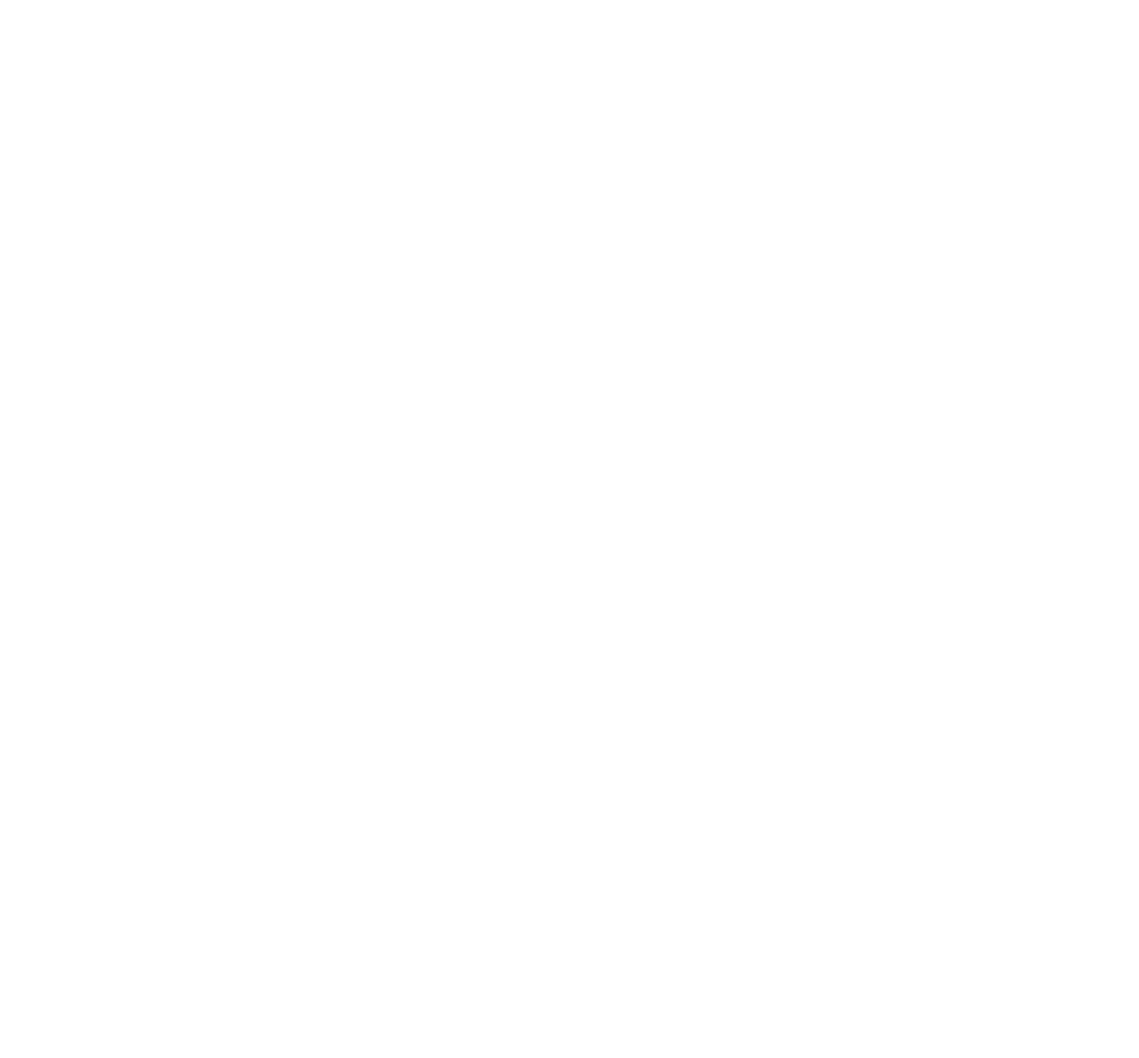
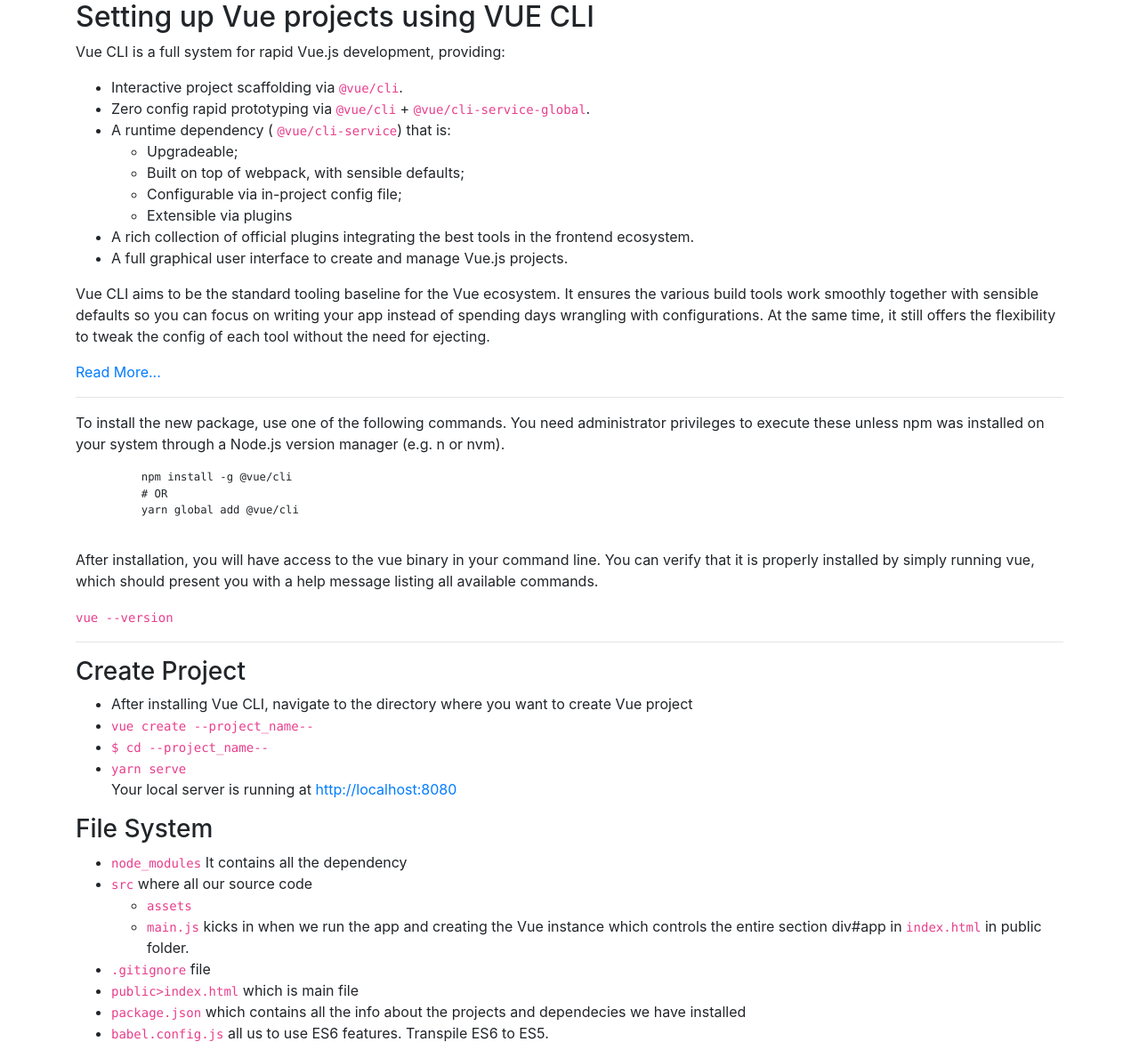
Before and after one commit to aakritsubedi/learning-vuejs, a Vue app: page /vue-cli/intro in a window 1280 px wide. Shown: the whole page at 89% size. Before the commit the page ends 800 px from the top, so only its background shows below. Built offline with nearby package versions, Linux system fonts and the light colour scheme.

Commit message:
VueCLI: Creating project and understanding folder strucuture

```diff
--- a/src/router/index.js
+++ b/src/router/index.js
@@ -13,6 +13,7 @@
 import BoxingGame from "@/views/8Game.vue";
 import Components from "@/views/10Components.vue";
 import Refs from "@/views/11Refs.vue";
+import VueCLI from "@/views/12VueCLI.vue";
 
 Vue.use(Router);
 
@@ -75,6 +76,11 @@
     path: "/intermediate/refs",
     name: "Refs",
     component: Refs
+  },
+  {
+    path: "/vue-cli/intro",
+    name: "VueCLI",
+    component: VueCLI
   }
 ];
 
--- /dev/null
+++ b/src/views/12VueCLI.vue
@@ -0,0 +1,74 @@
+<template>
+  <div class="container">
+    <h2>Setting up Vue projects using VUE CLI</h2>
+    <p>Vue CLI is a full system for rapid Vue.js development, providing:</p>
+    <ul>
+      <li>
+        Interactive project scaffolding via
+        <code>@vue/cli</code>.
+      </li>
+      <li>
+        Zero config rapid prototyping via
+        <code>@vue/cli</code> +
+        <code>@vue/cli-service-global</code>.
+      </li>
+      <li>
+        A runtime dependency (
+        <code>@vue/cli-service</code>) that is:
+        <ul>
+          <li>Upgradeable;</li>
+          <li>Built on top of webpack, with sensible defaults;</li>
+          <li>Configurable via in-project config file;</li>
+          <li>Extensible via plugins</li>
+        </ul>
+      </li>
+      <li>A rich collection of official plugins integrating the best tools in the frontend ecosystem.</li>
+      <li>A full graphical user interface to create and manage Vue.js projects.</li>
+    </ul>
+    <p>Vue CLI aims to be the standard tooling baseline for the Vue ecosystem. It ensures the various build tools work smoothly together with sensible defaults so you can focus on writing your app instead of spending days wrangling with configurations. At the same time, it still offers the flexibility to tweak the config of each tool without the need for ejecting.</p>
+    <a href="https://cli.vuejs.org/" target="_blank">Read More...</a>
+    <hr />
+    <p>To install the new package, use one of the following commands. You need administrator privileges to execute these unless npm was installed on your system through a Node.js version manager (e.g. n or nvm).</p>
+    <code>
+      <pre>
+          npm install -g @vue/cli
+          # OR
+          yarn global add @vue/cli
+        </pre>
+    </code>
+    <p>
+      After installation, you will have access to the vue binary in your command line. You can verify that it is properly installed by simply running vue, which should present you with a help message listing all available commands.
+    </p>
+    <code>
+      vue --version
+    </code>
+    <hr>
+    <h3>Create Project</h3>
+    <ul>
+      <li>After installing Vue CLI, navigate to the directory where you want to create Vue project</li>
+      <li><code>vue create --project_name--</code></li>
+      <li><code>$ cd --project_name--</code></li>
+      <li><code>yarn serve</code></li>
+      <span>Your local server is running at <a href="http://localhost:8080">http://localhost:8080</a></span>
+    </ul>
+    <h3>File System</h3>
+    <ul>
+      <li><code>node_modules</code> It contains all the dependency </li>
+      <li><code>src</code> where all our source code </li>
+      <ul>
+        <li><code>assets</code></li>
+        <li><code>main.js</code> kicks in when we run the app and creating the Vue instance which controls the entire section div#app in <code>index.html</code> in public folder. </li>
+      </ul>
+      <li><code>.gitignore</code> file</li>
+      <li><code>public>index.html</code> which is main file</li>
+      <li><code>package.json</code> which contains all the info about the projects and dependecies we have installed</li>
+      <li><code>babel.config.js</code> all us to use ES6 features. Transpile ES6 to ES5.</li>
+    </ul>
+  </div>
+</template>
+
+<script>
+export default {
+  name: "VueCLI"
+};
+</script>
--- a/src/views/Dashboard.vue
+++ b/src/views/Dashboard.vue
@@ -39,7 +39,8 @@
         {sn: 9, title: 'Project: Boxing Game', code: '#', link:'/project/boxingGame'},
         {sn: 10, title: 'Multiple Vue Instance', code: '#', link:'/intermediate/multipleInstance'},
         {sn: 11, title: 'Components in Vue.js', code: '#', link:'/intermediate/components'},
-        {sn: 12, title: 'Refs in Vue.js ($refs)', code: '#', link:'/intermediate/refs'}
+        {sn: 12, title: 'Refs in Vue.js ($refs)', code: '#', link:'/intermediate/refs'},
+        {sn: 13, title: 'Vue CLI', code:'#', link:'vue-cli/intro'}
       ]
     }
   }
```
